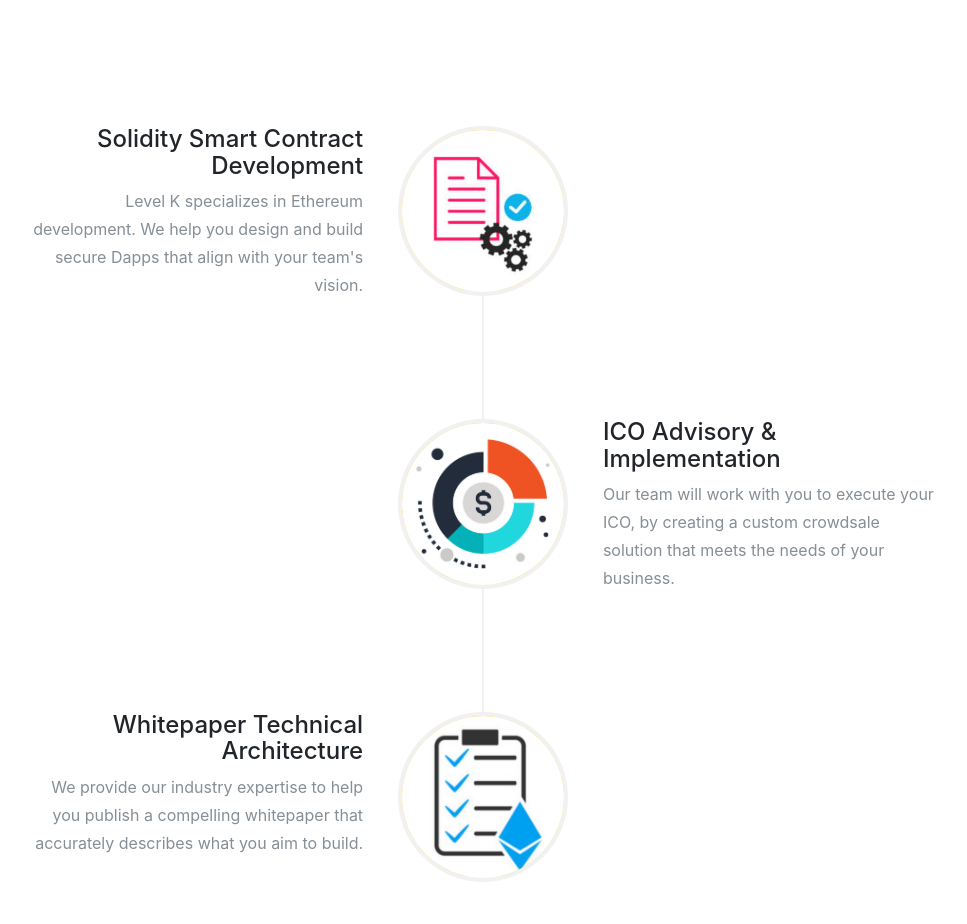
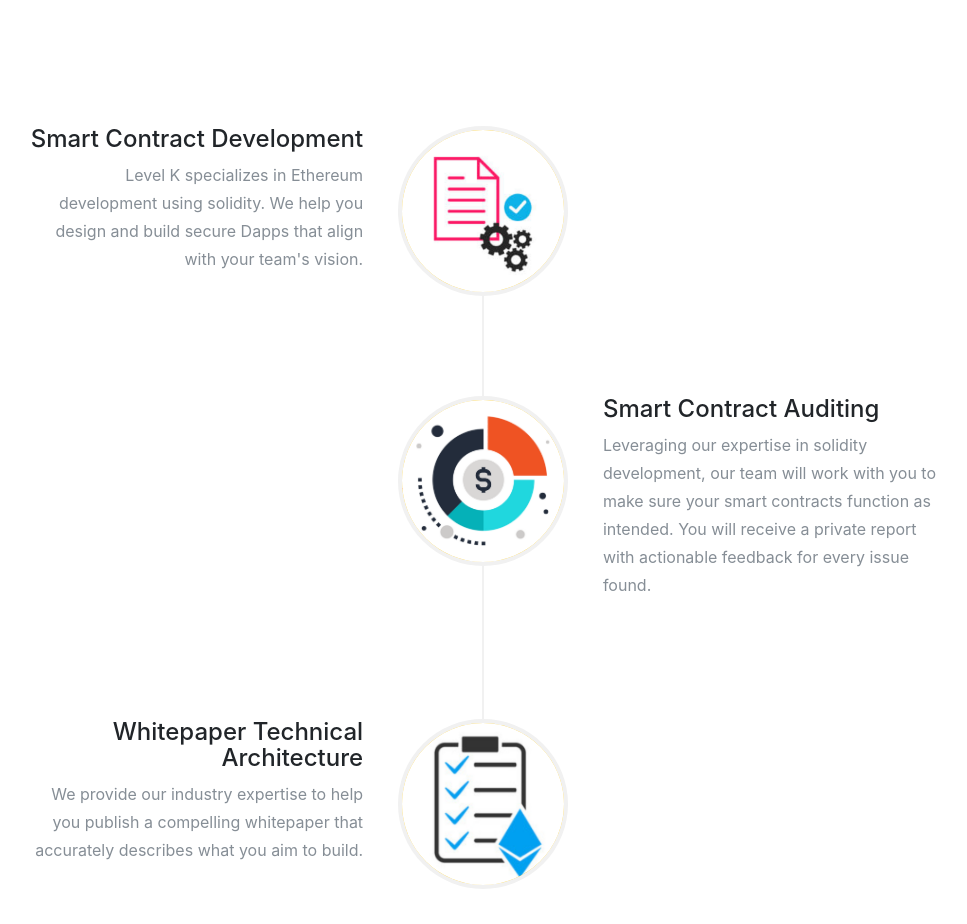
Before and after one commit to levelkdev/levelk-website, a website with bundled scripts: page index.html in a window 1280 px wide. Shown: the part 800-1724 px from the top of the page, without its empty margins (157-1124 px from the left). Built offline with nearby package versions, Linux system fonts and the light colour scheme; a web font is replaced by a local one.

Commit message:
update descriptions

```diff
--- a/index.html
+++ b/index.html
@@ -5,7 +5,7 @@
 
     <meta charset="utf-8">
     <meta name="viewport" content="width=device-width, initial-scale=1, shrink-to-fit=no">
-    <meta name="description" content="Level K provides solidity smart contract development, ICO advisory and implementation, and whitepaper technical architecture.">
+    <meta name="description" content="Level K provides ethereum smart contract development using solidity, smart contract auditing, and whitepaper technical architecture. Based in Boston.">
 
     <title>Level K</title>
 
@@ -77,11 +77,11 @@
                 </div>
                 <div class="timeline-panel">
                   <div class="timeline-heading">
-                    <h4>Solidity Smart Contract Development</h4>
+                    <h4>Smart Contract Development</h4>
                     <h4 class="subheading"></h4>
                   </div>
                   <div class="timeline-body">
-                    <p class="text-muted">Level K specializes in Ethereum development. We help you design and build secure Dapps that align with your team's vision.</p>
+                    <p class="text-muted">Level K specializes in Ethereum development using solidity. We help you design and build secure Dapps that align with your team's vision.</p>
                   </div>
                 </div>
               </li>
@@ -91,10 +91,10 @@
                 </div>
                 <div class="timeline-panel">
                   <div class="timeline-heading">
-                    <h4>ICO Advisory &amp; Implementation</h4>
+                    <h4>Smart Contract Auditing</h4>
                   </div>
                   <div class="timeline-body">
-                    <p class="text-muted">Our team will work with you to execute your ICO, by creating a custom crowdsale solution that meets the needs of your business.</p>
+                    <p class="text-muted">Leveraging our expertise in solidity development, our team will work with you to make sure your smart contracts function as intended. You will receive a private report with actionable feedback for every issue found.</p>
                   </div>
                 </div>
               </li>
```
